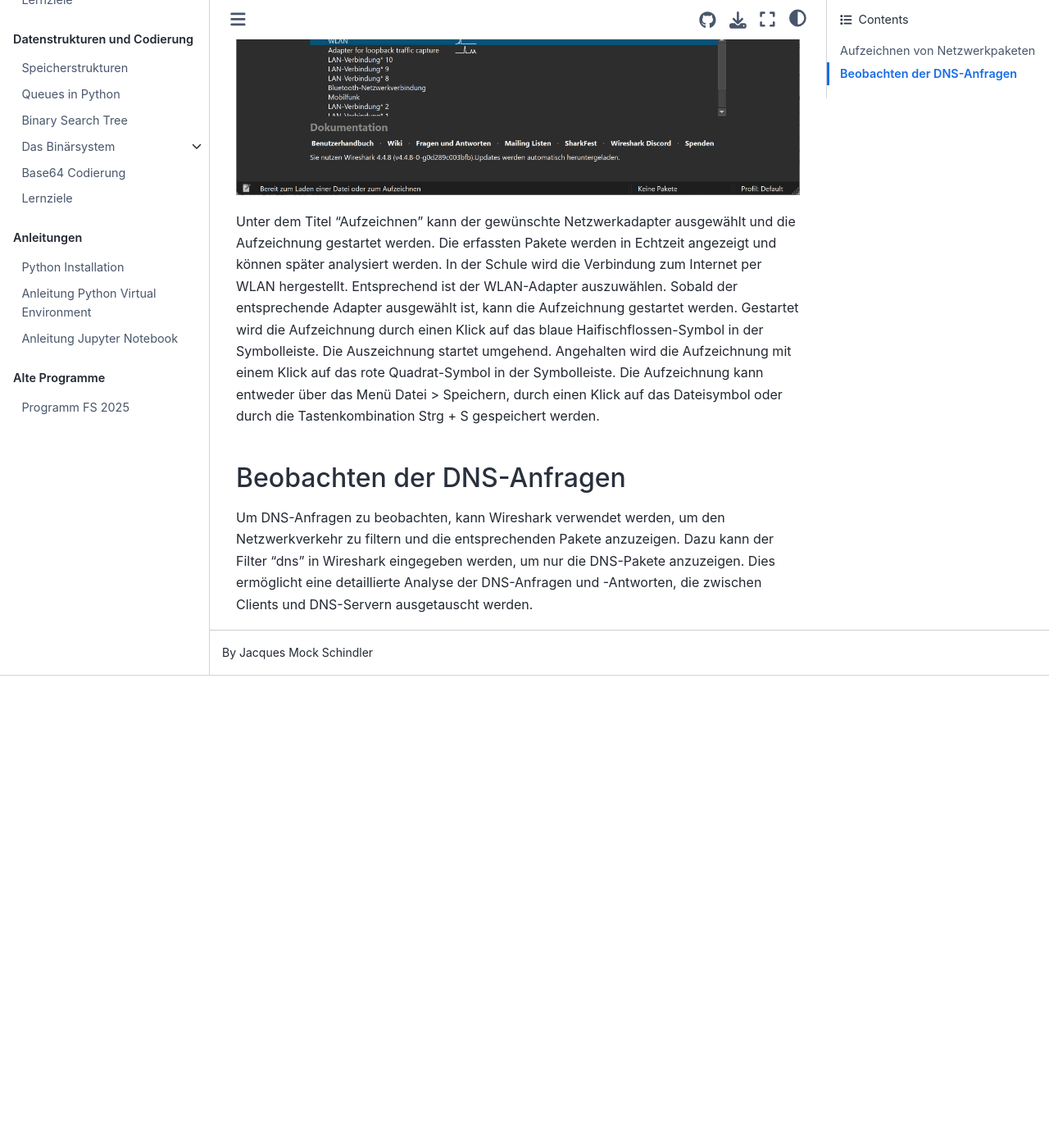
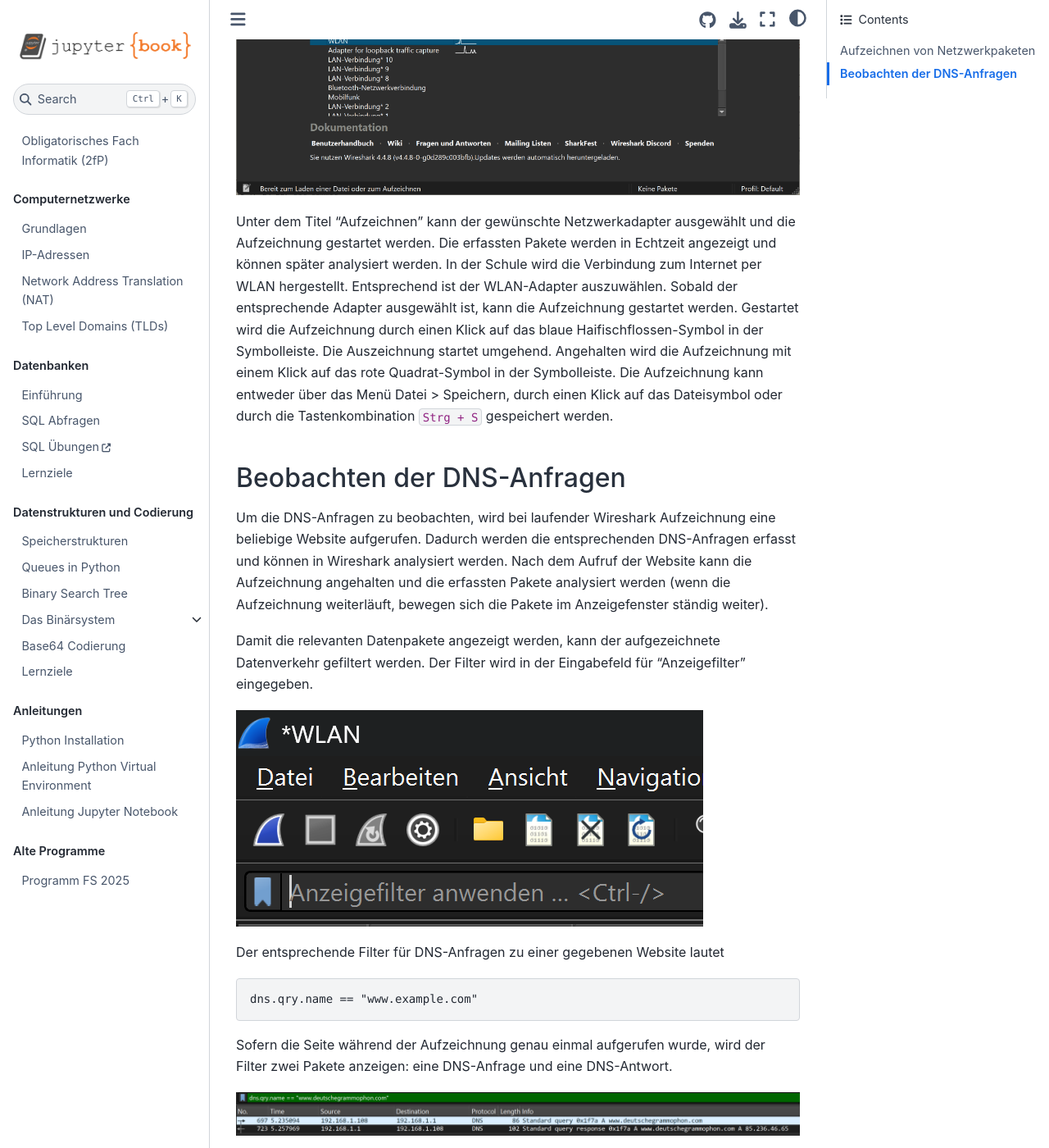
Before and after one commit to SkriptenMk/I_fP_24-28, a Jupyter Book: the page built from docs/250829/three_way_handshake.md, in a window 1280 px wide and 1400 px high, scrolled down 761 px. Shown: the whole window at 82% size. Built offline with Jupyter Book 1.0.4 settings and Sphinx 7.4.7 and the Sphinx Book theme 1.1.4, drawn with Linux system fonts in a browser that asks for light colours; before the commit the page ends 1585 px from its top, so only the background shows below that; some of the changed text lies outside the part shown.

Commit message:
Beschreibe den Wireshark DNS Anzeigefilter

````diff
--- a/docs/250829/three_way_handshake.md
+++ b/docs/250829/three_way_handshake.md
@@ -25,8 +25,37 @@
 umgehend. Angehalten wird die Aufzeichnung mit einem Klick auf das
 rote Quadrat-Symbol in der Symbolleiste. Die Aufzeichnung kann entweder
 über das Menü Datei > Speichern, durch einen Klick auf das Dateisymbol
-oder durch die Tastenkombination Strg + S gespeichert werden.
+oder durch die Tastenkombination `Strg + S` gespeichert werden.
 
 ## Beobachten der DNS-Anfragen
 
-Um DNS-Anfragen zu beobachten, kann Wireshark verwendet werden, um den Netzwerkverkehr zu filtern und die entsprechenden Pakete anzuzeigen. Dazu kann der Filter "dns" in Wireshark eingegeben werden, um nur die DNS-Pakete anzuzeigen. Dies ermöglicht eine detaillierte Analyse der DNS-Anfragen und -Antworten, die zwischen Clients und DNS-Servern ausgetauscht werden.
+Um die DNS-Anfragen zu beobachten, wird bei laufender Wireshark
+Aufzeichnung eine beliebige Website aufgerufen. Dadurch werden die
+entsprechenden DNS-Anfragen erfasst und können in Wireshark
+analysiert werden. Nach dem Aufruf der Website kann die Aufzeichnung
+angehalten und die erfassten Pakete analysiert werden (wenn die
+Aufzeichnung weiterläuft, bewegen sich die Pakete im Anzeigefenster
+ständig weiter).
+
+Damit die relevanten Datenpakete angezeigt werden, kann der
+aufgezeichnete Datenverkehr gefiltert werden. Der Filter wird in der
+Eingabefeld für "Anzeigefilter" eingegeben.
+
+![Wireshark Anzeigefilter](ws_anzeigefilter.png)
+
+Der entsprechende Filter für DNS-Anfragen zu einer gegebenen Website
+lautet
+
+```txt
+dns.qry.name == "www.example.com"
+```
+
+Sofern die Seite während der Aufzeichnung genau einmal aufgerufen wurde,
+wird der Filter zwei Pakete anzeigen: eine DNS-Anfrage und eine
+DNS-Antwort.
+
+![Gefilterte Wireshark-Pakete](ws_dns_query.png)
+
+Das Bild zeigt als erstes Paket die DNS-Anfrage für
+www.deutschegrammaphon.com und als zweites Paket die entsprechende
+Antwort.
````
Also changed, not shown: docs/250829/ws_anzeigefilter.png (added), docs/250829/ws_dns_query.png (added).
